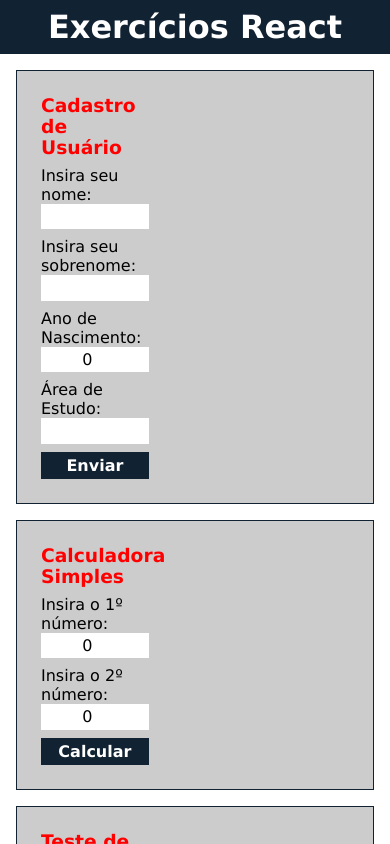
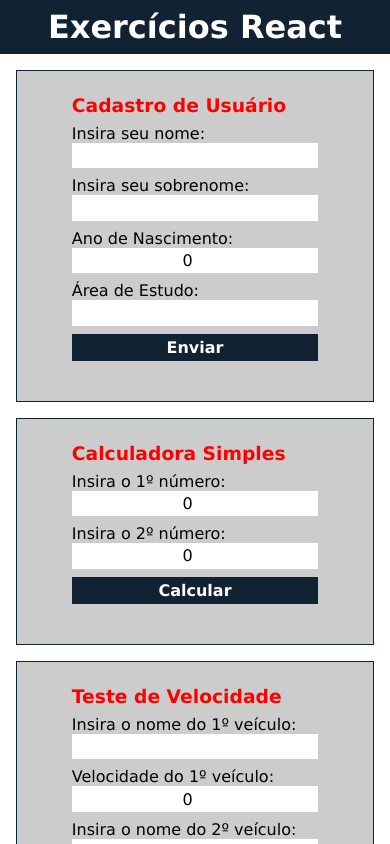
Before and after one commit to AndrewHGomes/Exercicios-react, a React (Vite) app: page / in a window 390 px wide. Shown: the top 844 px of the page. Built offline with nearby package versions, Linux system fonts and the light colour scheme.

Commit message:
Adição de media-query

```diff
--- a/src/index.css
+++ b/src/index.css
@@ -68,3 +68,17 @@ button:hover {
   color: #123;
   background-color: transparent;
 }
+
+@media (max-width: 500px) {
+  section {
+    flex-direction: column;
+    align-items: center;
+    gap: 1em;
+  }
+
+  .container,
+  .mostrar {
+    width: 80%;
+    gap: 0.5em;
+  }
+}
```
